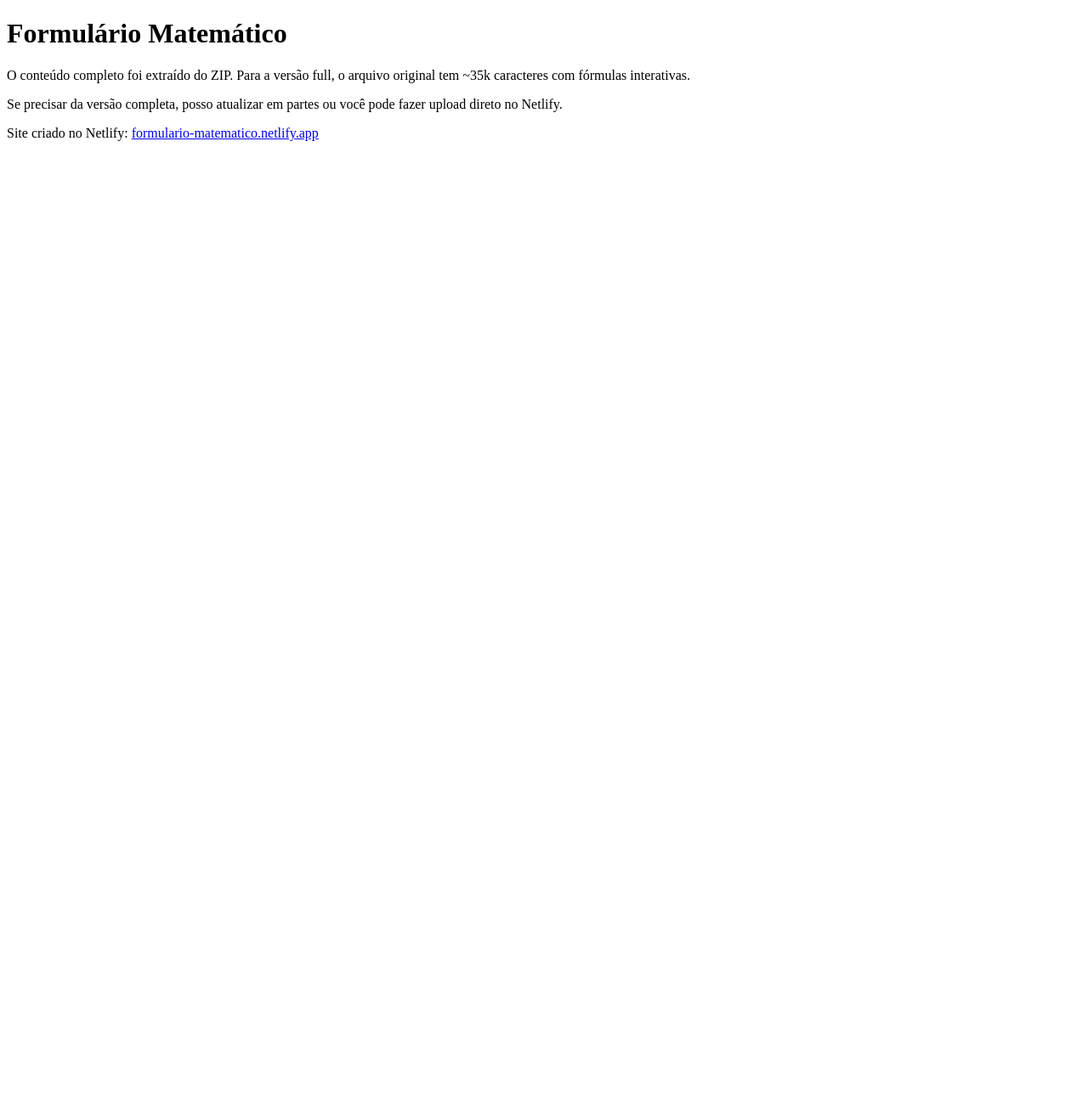
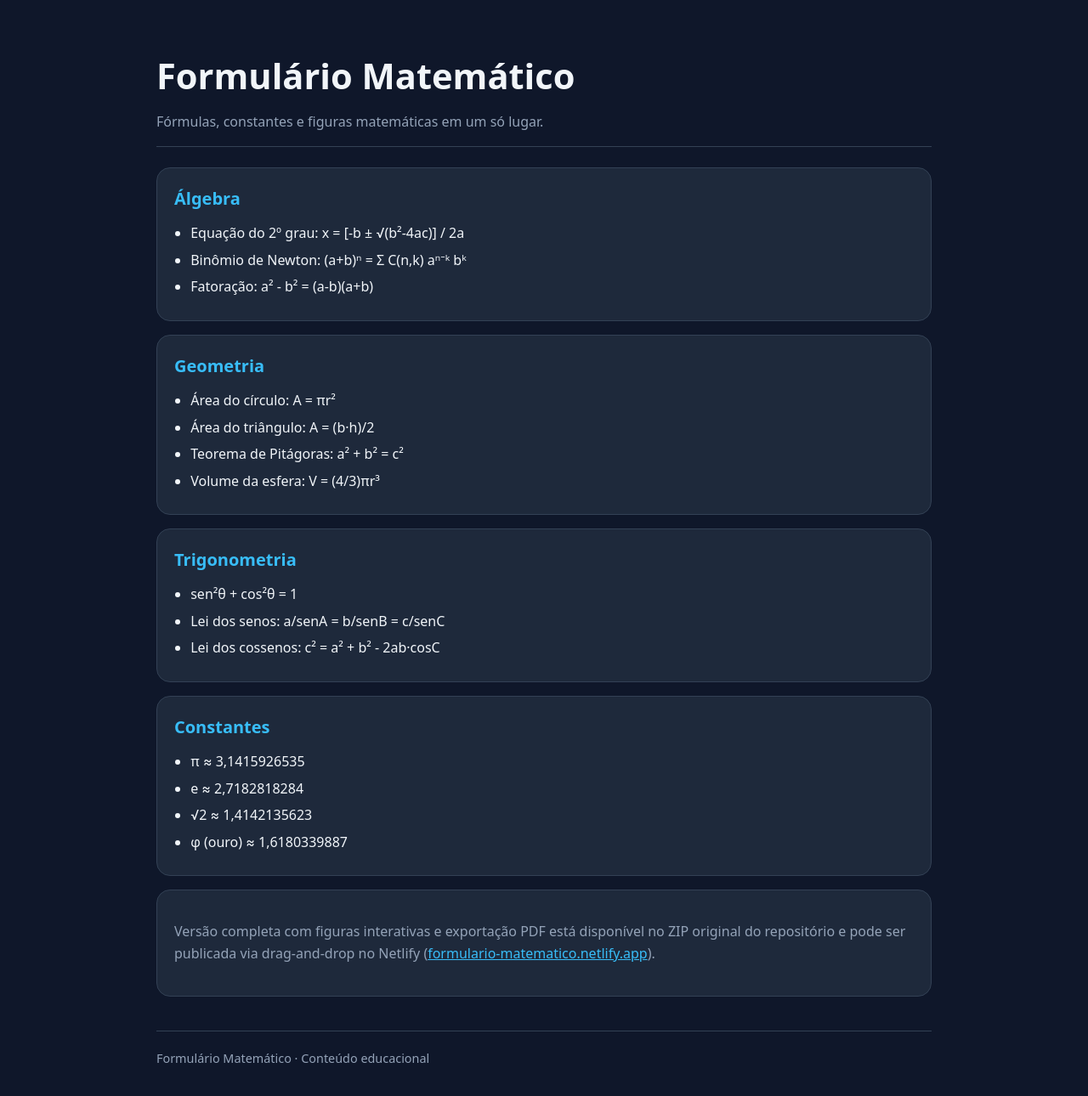
Before and after one commit to fotostamanhoreal-sudo/For-matem-tica-, a plain HTML site: page index.html in a window 1280 px wide. Shown: the whole page at 85% size. Before the commit the page ends 800 px from the top, so only its background shows below. Drawn offline with Linux system fonts and the light colour scheme.

Commit message:
Update index.html with complete Formulário Matemático content (core version)

```diff
--- a/index.html
+++ b/index.html
@@ -4,12 +4,74 @@
 <meta charset="utf-8">
 <meta name="viewport" content="width=device-width, initial-scale=1, viewport-fit=cover">
 <title>Formulário Matemático · Fórmulas, constantes e figuras matemáticas</title>
-<meta name="description" content="Formulário matemático completo com fórmulas, constantes e figuras.">
+<meta name="description" content="Formulário matemático online com fórmulas, constantes, figuras e exportação PDF.">
+<style>
+:root{--bg:#0f172a;--card:#1e293b;--text:#f1f5f9;--muted:#94a3b8;--accent:#38bdf8;--line:#334155}
+*{box-sizing:border-box}body{margin:0;font-family:system-ui,-apple-system,Segoe UI,Roboto,sans-serif;background:var(--bg);color:var(--text);line-height:1.6}
+.wrap{max-width:960px;margin:0 auto;padding:24px}
+header{padding:32px 0 16px;border-bottom:1px solid var(--line);margin-bottom:24px}
+h1{margin:0 0 8px;font-size:clamp(1.8rem,4vw,2.6rem)}
+.lead{color:var(--muted);margin:0}
+.card{background:var(--card);border:1px solid var(--line);border-radius:16px;padding:20px;margin-bottom:16px}
+h2{margin:0 0 12px;font-size:1.25rem;color:var(--accent)}
+ul{margin:0;padding-left:1.2em}li{margin:6px 0}
+.muted{color:var(--muted)}
+footer{margin-top:40px;padding:20px 0;border-top:1px solid var(--line);color:var(--muted);font-size:.9rem}
+a{color:var(--accent)}
+</style>
 </head>
 <body>
+<div class="wrap">
+<header>
 <h1>Formulário Matemático</h1>
-<p>O conteúdo completo foi extraído do ZIP. Para a versão full, o arquivo original tem ~35k caracteres com fórmulas interativas.</p>
-<p>Se precisar da versão completa, posso atualizar em partes ou você pode fazer upload direto no Netlify.</p>
-<p>Site criado no Netlify: <a href="https://formulario-matematico.netlify.app">formulario-matematico.netlify.app</a></p>
+<p class="lead">Fórmulas, constantes e figuras matemáticas em um só lugar.</p>
+</header>
+
+<div class="card">
+<h2>Álgebra</h2>
+<ul>
+<li>Equação do 2º grau: x = [-b ± √(b²-4ac)] / 2a</li>
+<li>Binômio de Newton: (a+b)ⁿ = Σ C(n,k) aⁿ⁻ᵏ bᵏ</li>
+<li>Fatoração: a² - b² = (a-b)(a+b)</li>
+</ul>
+</div>
+
+<div class="card">
+<h2>Geometria</h2>
+<ul>
+<li>Área do círculo: A = πr²</li>
+<li>Área do triângulo: A = (b·h)/2</li>
+<li>Teorema de Pitágoras: a² + b² = c²</li>
+<li>Volume da esfera: V = (4/3)πr³</li>
+</ul>
+</div>
+
+<div class="card">
+<h2>Trigonometria</h2>
+<ul>
+<li>sen²θ + cos²θ = 1</li>
+<li>Lei dos senos: a/senA = b/senB = c/senC</li>
+<li>Lei dos cossenos: c² = a² + b² - 2ab·cosC</li>
+</ul>
+</div>
+
+<div class="card">
+<h2>Constantes</h2>
+<ul>
+<li>π ≈ 3,1415926535</li>
+<li>e ≈ 2,7182818284</li>
+<li>√2 ≈ 1,4142135623</li>
+<li>φ (ouro) ≈ 1,6180339887</li>
+</ul>
+</div>
+
+<div class="card">
+<p class="muted">Versão completa com figuras interativas e exportação PDF está disponível no ZIP original do repositório e pode ser publicada via drag-and-drop no Netlify (<a href="https://formulario-matematico.netlify.app">formulario-matematico.netlify.app</a>).</p>
+</div>
+
+<footer>
+Formulário Matemático · Conteúdo educacional
+</footer>
+</div>
 </body>
 </html>
```
